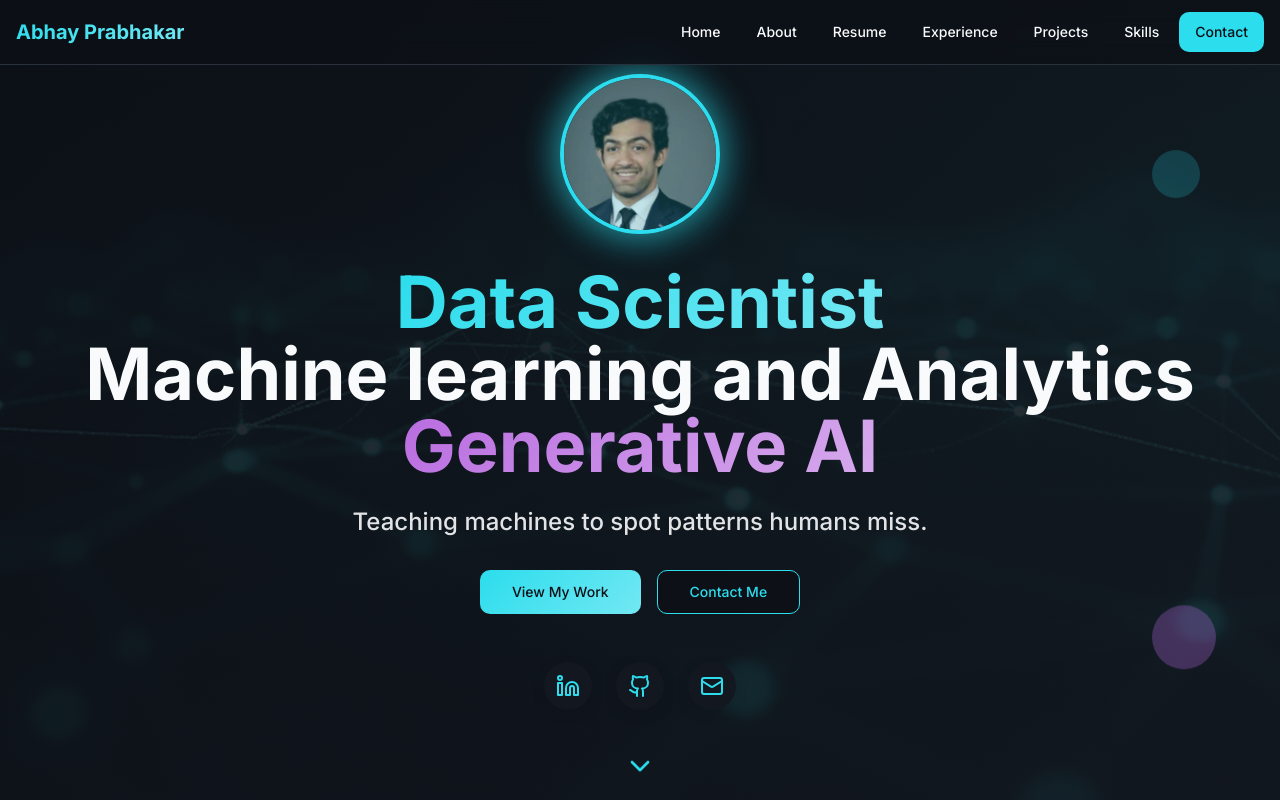
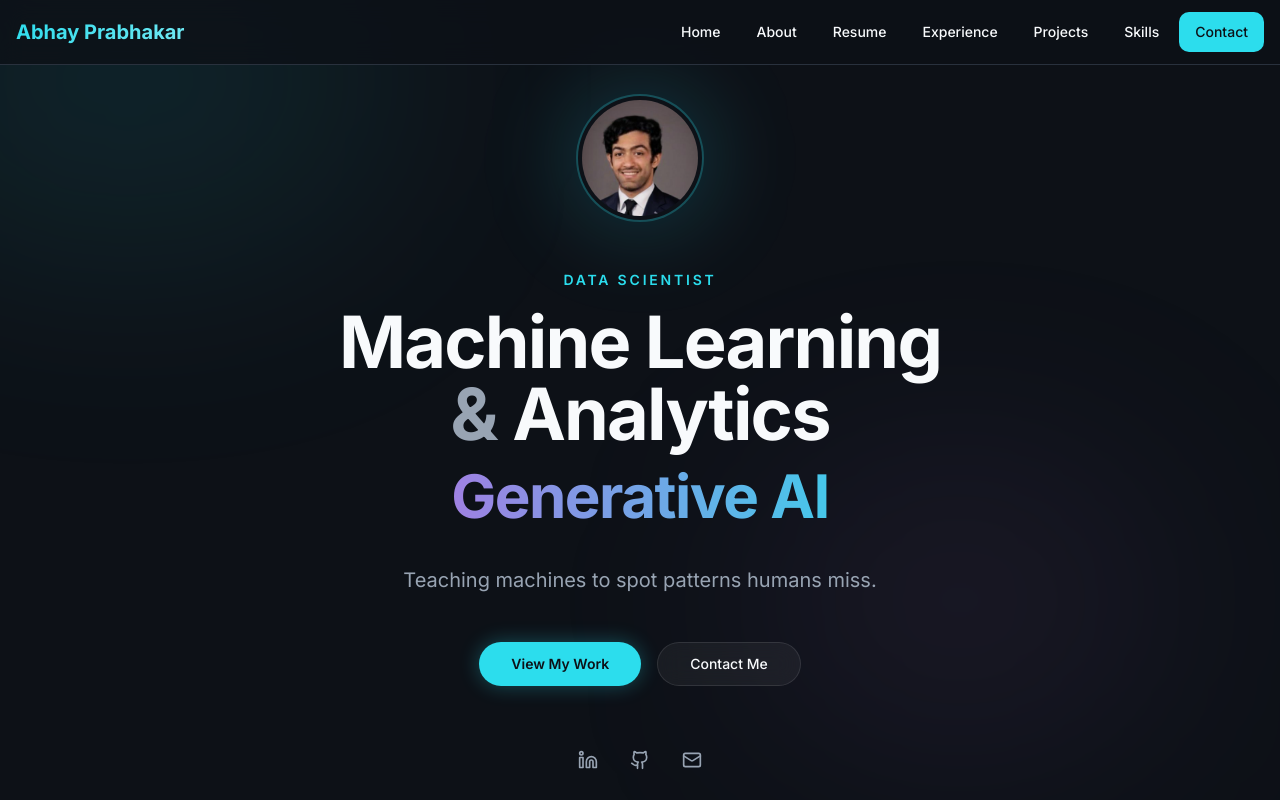
Before and after one commit to AbhayPrabhakar4100/portfoliodatascience, a React (Vite) app: page / in a window 1280 px wide. Shown: the top 800 px of the page. Built offline with nearby package versions, Linux system fonts and the light colour scheme.

Commit message:
Changes
Co-authored-by: AbhayPrabhakar4100 <199661610+AbhayPrabhakar4100@users.noreply.github.com>

```diff
--- a/src/components/sections/HeroSection.tsx
+++ b/src/components/sections/HeroSection.tsx
@@ -1,89 +1,101 @@
 import { Button } from "@/components/ui/button";
-import { ChevronDown, Github, Linkedin, Mail } from "lucide-react";
-import heroBackground from "@/assets/hero-background.jpg";
+import { Github, Linkedin, Mail } from "lucide-react";
 import abhayHeadshot from "@/assets/abhay-real-headshot.jpg";
+
 interface HeroSectionProps {
   onSectionChange: (section: string) => void;
 }
-const HeroSection = ({
-  onSectionChange
-}: HeroSectionProps) => {
-  return <section className="min-h-screen relative flex items-center justify-center overflow-hidden">
-      {/* Background */}
-      <div className="absolute inset-0 bg-cover bg-center bg-no-repeat" style={{
-      backgroundImage: `url(${heroBackground})`
-    }} />
-      <div className="absolute inset-0 bg-hero-gradient opacity-90" />
 
-      {/* Floating Elements */}
-      <div className="absolute bottom-32 right-16 w-16 h-16 bg-accent/30 rounded-full animate-float" style={{
-      animationDelay: "2s"
-    }} />
-      <div className="absolute top-40 right-20 w-12 h-12 bg-primary/20 rounded-full animate-float" style={{
-      animationDelay: "4s"
-    }} />
+const HeroSection = ({ onSectionChange }: HeroSectionProps) => {
+  return (
+    <section className="min-h-screen w-full relative flex items-center justify-center overflow-hidden bg-background p-6">
+      {/* Ambient Glow */}
+      <div className="absolute inset-0 overflow-hidden pointer-events-none">
+        <div className="absolute -top-[10%] -left-[10%] w-[40%] h-[40%] bg-primary/10 blur-[120px] rounded-full" />
+        <div className="absolute bottom-[10%] right-[10%] w-[30%] h-[30%] bg-accent/10 blur-[120px] rounded-full" />
+      </div>
 
-      {/* Content */}
-      <div className="relative z-10 container mx-auto px-4 text-center">
-        <div className="animate-fade-in pt-16">
-          {/* Profile Image */}
-          <div className="mb-8 flex justify-center">
-            <div className="relative">
-              <img src={abhayHeadshot} alt="Abhay Prabhakar - Data Scientist" className="w-40 h-40 rounded-full border-4 border-primary shadow-glow object-cover object-top animate-scale-in" />
-              <div className="absolute inset-0 rounded-full bg-primary/20 animate-glow-pulse" />
+      <div className="relative z-10 max-w-4xl w-full flex flex-col items-center text-center animate-fade-in pt-16">
+        {/* Avatar */}
+        <div className="relative mb-12">
+          <div className="absolute inset-0 bg-primary/20 blur-2xl rounded-full scale-110" />
+          <div className="relative w-32 h-32 rounded-full border-2 border-primary/30 p-1 bg-background overflow-hidden">
+            <img
+              src={abhayHeadshot}
+              alt="Abhay Prabhakar - Data Scientist"
+              className="w-full h-full rounded-full object-cover object-top"
+            />
           </div>
         </div>
 
-          {/* Main Headline */}
-          <h1 className="text-4xl md:text-6xl lg:text-7xl font-bold mb-6 animate-fade-in-left">
-            <span className="bg-primary-gradient bg-clip-text text-transparent">
+        {/* Typography */}
+        <div className="space-y-2 mb-8">
+          <span className="text-primary font-semibold tracking-[0.2em] text-sm uppercase mb-4 block">
             Data Scientist
           </span>
-            <br />
-            <span className="text-foreground">Machine learning and Analytics</span>
-            <br />
-            <span className="bg-accent-gradient bg-clip-text text-transparent">
+          <h1 className="text-5xl md:text-7xl font-bold text-foreground tracking-tight leading-[1.1]">
+            Machine Learning <br className="hidden md:block" />
+            <span className="text-muted-foreground">&</span> Analytics
+          </h1>
+          <h2 className="text-4xl md:text-6xl font-extrabold bg-gradient-to-r from-accent to-primary bg-clip-text text-transparent tracking-tight py-2">
             Generative AI
-            </span>
-          </h1>
+          </h2>
+        </div>
 
-          {/* Subtext */}
-          <p className="text-lg md:text-xl lg:text-2xl text-foreground/90 max-w-4xl mx-auto mb-8 animate-fade-in-right font-medium">
+        <p className="text-muted-foreground text-lg md:text-xl font-light max-w-xl leading-relaxed mb-12">
           Teaching machines to spot patterns humans miss.
         </p>
 
-          {/* CTA Buttons */}
-          <div className="flex flex-col sm:flex-row gap-4 justify-center mb-12 animate-fade-in">
-            <Button size="lg" onClick={() => onSectionChange("projects")} className="bg-primary-gradient hover:shadow-glow transition-all duration-300 hover:scale-105">
+        {/* Actions */}
+        <div className="flex flex-col sm:flex-row items-center gap-4 mb-16">
+          <Button
+            size="lg"
+            onClick={() => onSectionChange("projects")}
+            className="px-8 py-3.5 bg-primary hover:bg-primary/90 text-primary-foreground font-semibold rounded-full shadow-[0_0_20px_hsl(var(--primary)/0.3)] transition-all duration-300"
+          >
             View My Work
           </Button>
-            <Button size="lg" variant="outline" onClick={() => onSectionChange("contact")} className="border-primary text-primary hover:bg-primary/10 transition-all duration-300 hover:scale-105">
+          <Button
+            size="lg"
+            variant="outline"
+            onClick={() => onSectionChange("contact")}
+            className="px-8 py-3.5 bg-white/5 border-white/10 hover:bg-white/10 text-foreground font-medium rounded-full backdrop-blur-md transition-all duration-300"
+          >
             Contact Me
           </Button>
         </div>
 
-          {/* Social Links */}
-          <div className="flex justify-center space-x-6 mb-12 animate-scale-in">
-            <a href="https://linkedin.com/in/abhay-prabhakar04" target="_blank" rel="noopener noreferrer" className="p-3 rounded-full bg-card hover:bg-primary/20 transition-all duration-300 hover:scale-110 shadow-card">
-              <Linkedin className="w-6 h-6 text-primary" />
+        {/* Socials */}
+        <div className="flex items-center gap-8">
+          <a
+            href="https://linkedin.com/in/abhay-prabhakar04"
+            target="_blank"
+            rel="noopener noreferrer"
+            className="text-muted-foreground hover:text-primary transition-colors"
+            aria-label="LinkedIn"
+          >
+            <Linkedin className="w-5 h-5" />
           </a>
-            <a href="https://github.com/AbhayPrabhakar4100" target="_blank" rel="noopener noreferrer" className="p-3 rounded-full bg-card hover:bg-primary/20 transition-all duration-300 hover:scale-110 shadow-card">
-              <Github className="w-6 h-6 text-primary" />
+          <a
+            href="https://github.com/AbhayPrabhakar4100"
+            target="_blank"
+            rel="noopener noreferrer"
+            className="text-muted-foreground hover:text-primary transition-colors"
+            aria-label="GitHub"
+          >
+            <Github className="w-5 h-5" />
           </a>
-            <a href="mailto:abhay.prabhakar.93@gmail.com?subject=Portfolio%20Inquiry%20%E2%80%93%20Abhay%20Prabhakar&body=Hi%20Abhay,%20I%27d%20like%20to%20connect%20about..." onClick={e => {
-            e.preventDefault();
-            window.location.href = 'mailto:abhay.prabhakar.93@gmail.com?subject=Portfolio%20Inquiry%20%E2%80%93%20Abhay%20Prabhakar&body=Hi%20Abhay,%20I%27d%20like%20to%20connect%20about...';
-          }} aria-label="Email Abhay Prabhakar" className="p-3 rounded-full bg-card hover:bg-primary/20 transition-all duration-300 hover:scale-110 shadow-card">
-              <Mail className="w-6 h-6 text-primary" />
+          <a
+            href="mailto:abhay.prabhakar.93@gmail.com?subject=Portfolio%20Inquiry%20%E2%80%93%20Abhay%20Prabhakar&body=Hi%20Abhay,%20I%27d%20like%20to%20connect%20about..."
+            className="text-muted-foreground hover:text-primary transition-colors"
+            aria-label="Email"
+          >
+            <Mail className="w-5 h-5" />
           </a>
         </div>
+      </div>
+    </section>
+  );
+};
 
-          {/* Scroll Indicator */}
-          <div className="animate-bounce">
-            <ChevronDown className="w-8 h-8 text-primary mx-auto cursor-pointer hover:text-primary-glow transition-colors" onClick={() => onSectionChange("about")} />
-          </div>
-        </div>
-      </div>
-    </section>;
-};
 export default HeroSection;
```
Lines whose indentation alone changed are shown as unchanged.
